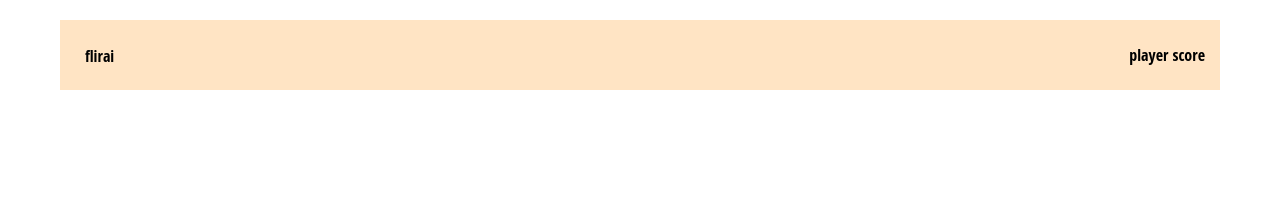
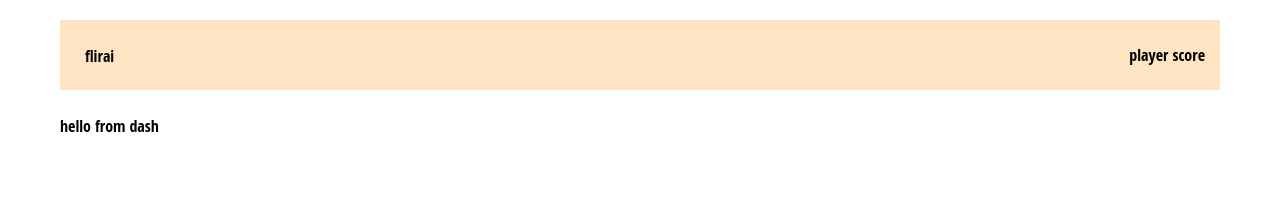
Before and after one commit to dotsync/flirai-fitness-app, a React (Create React App) app: page / in a window 1280 px wide. Shown: the top 205 px of the page. Built offline with nearby package versions, Linux system fonts and the light colour scheme; no server answers.

Commit message:
Creates Dashboard component for user profile

```diff
--- a/src/components/App.jsx
+++ b/src/components/App.jsx
@@ -5,6 +5,7 @@ import Navbar from './Navbar/Navbar';
 import { AuthProvider } from '../contexts/AuthContext';
 import Signup from '../pages/Auth/Signup/Signup';
 import Login from '../pages/Auth/Login/Login';
+import Dashboard from '../pages/Auth/Dashboard/Dashboard';
 
 function App() {
   return (
@@ -13,6 +14,7 @@ function App() {
         <AuthProvider>
           <Navbar />
           <Switch>
+            <Route exact path="/" component={Dashboard} />
             <Route path="/signup" component={Signup} />
             <Route path="/login" component={Login} />
           </Switch>
--- /dev/null
+++ b/src/pages/Auth/Dashboard/Dashboard.jsx
@@ -0,0 +1,10 @@
+import React from 'react';
+import './Dashboard.css';
+
+export default function Dashboard() {
+  return (
+    <div>
+      hello from dash
+    </div>
+  );
+}
```
Also changed, not shown: src/pages/Auth/Dashboard/Dashboard.css (added), 2 other files (tests, documents, lock files or other folders).
